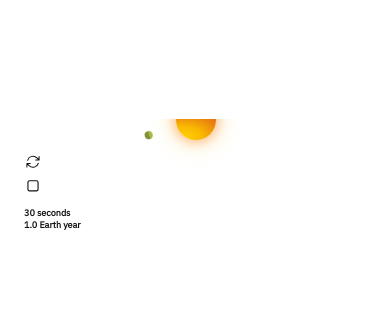
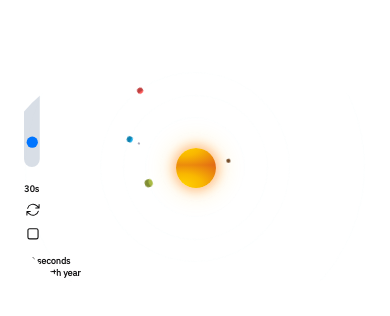
Before and after one commit to lloydlobo/lloydlobo.com, a Next.js app: page / in a window 390 px wide. Shown: the part 822-1138 px from the top of the page. After the commit the page ends 1111 px from the top, so only its background shows below. Built offline with nearby package versions, Linux system fonts and the light colour scheme; no server answers.

Commit message:
style: solar container margin to padding

```diff
--- a/pages/index.tsx
+++ b/pages/index.tsx
@@ -40,7 +40,7 @@ export default function IndexPage() {
 
             <div
                 //  style={{ top: "min(80%, 75vh)" }}
-                className="container border-t border-opacity-0 relative rounded-full border-blue-200 mx-auto aspect-video overflow-x-hidden my-24 lg:w-[61.8vw]"
+                className="container border-t border-opacity-0 relative rounded-full border-blue-200 mx-auto aspect-video overflow-x-hidden py-24 lg:w-[61.8vw]"
             >
                 <div className="pl-8 z-50 pb-6 absolute origin-top-left scale-75">
                     <SolarControls />
```
